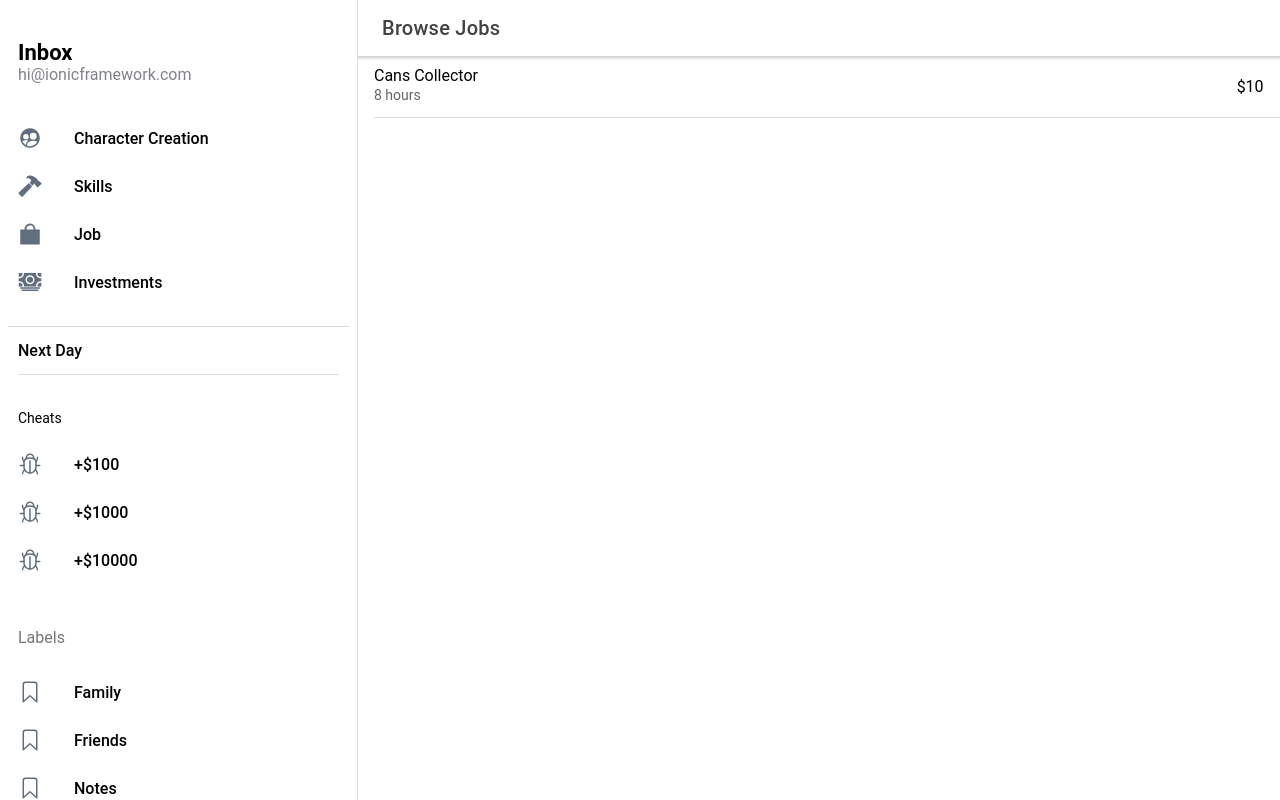
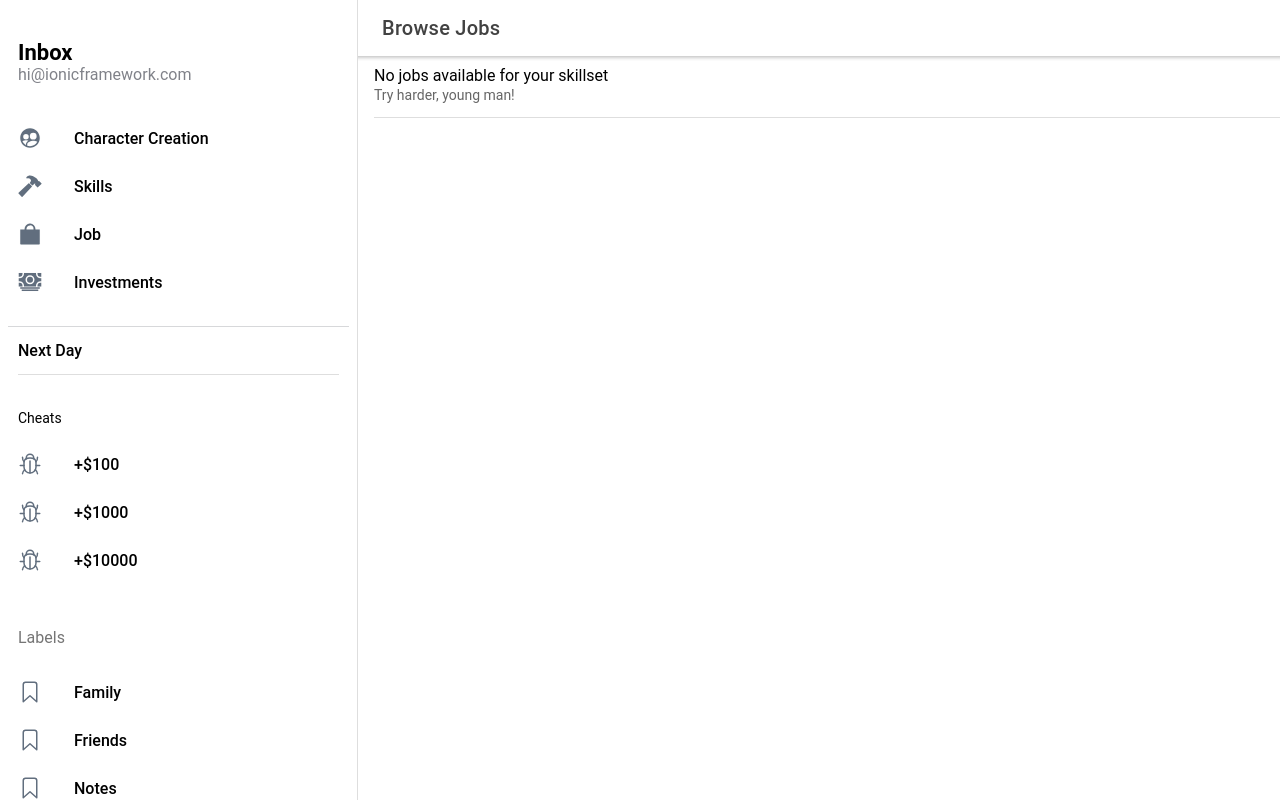
Before and after one commit to ngocnv371/lifesimulator, a React (Create React App) app: page /job/browse in a window 1280 px wide. Built offline with nearby package versions, Linux system fonts and the light colour scheme.

Commit message:
correct jobs query

```diff
--- a/src/data/jobs.ts
+++ b/src/data/jobs.ts
@@ -19,9 +19,11 @@ export function getJobById(id: string): Job {
 
 export function getJobsBySkills(skills: Record<string, number>): Job[] {
   return jobs.filter((job) => {
-    for (const skillId in skills) {
+    for (const skillId in job.requiredSkills) {
       const requiredLevel = job.requiredSkills[skillId];
-      if (!requiredLevel || requiredLevel < skills[skillId]) {
+      const currentLevel = skills[skillId];
+      console.log('check', {skillId, currentLevel, requiredLevel})
+      if (!currentLevel || requiredLevel > currentLevel) {
         return false;
       }
     }
```
